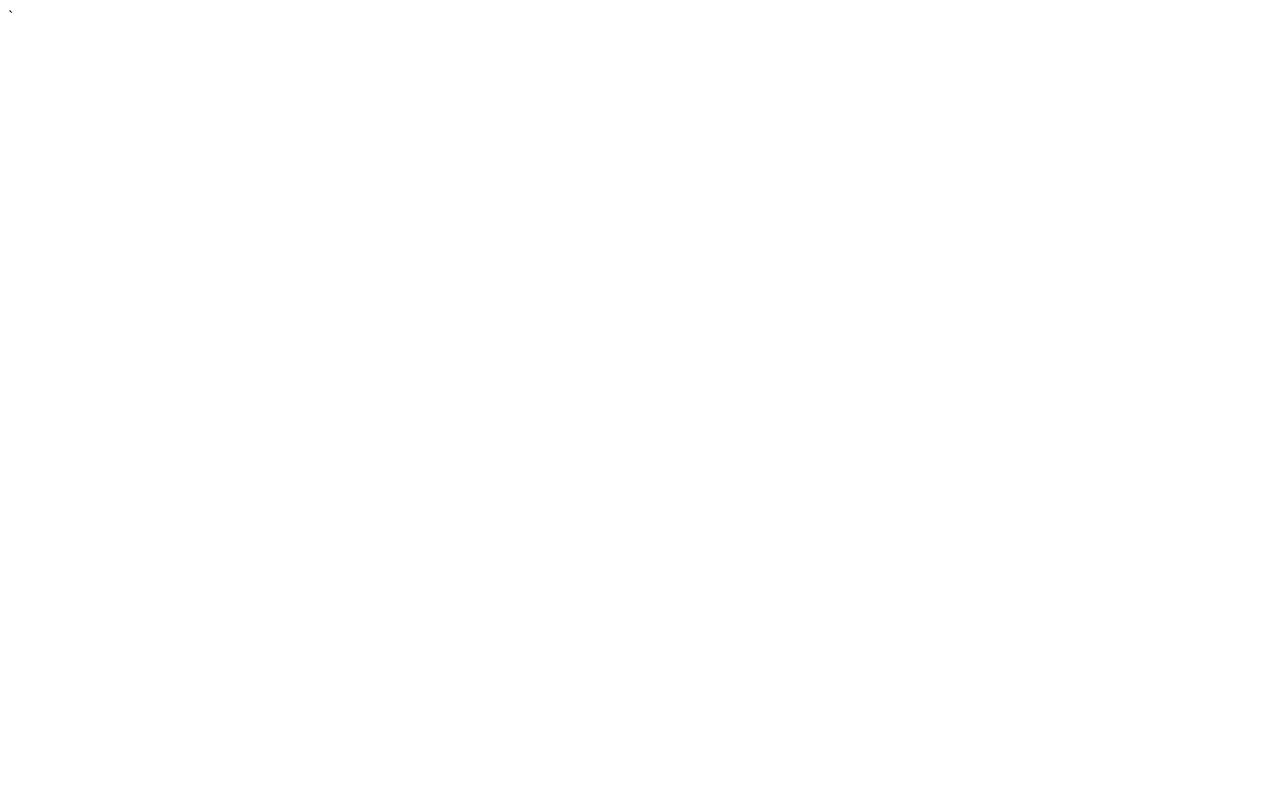
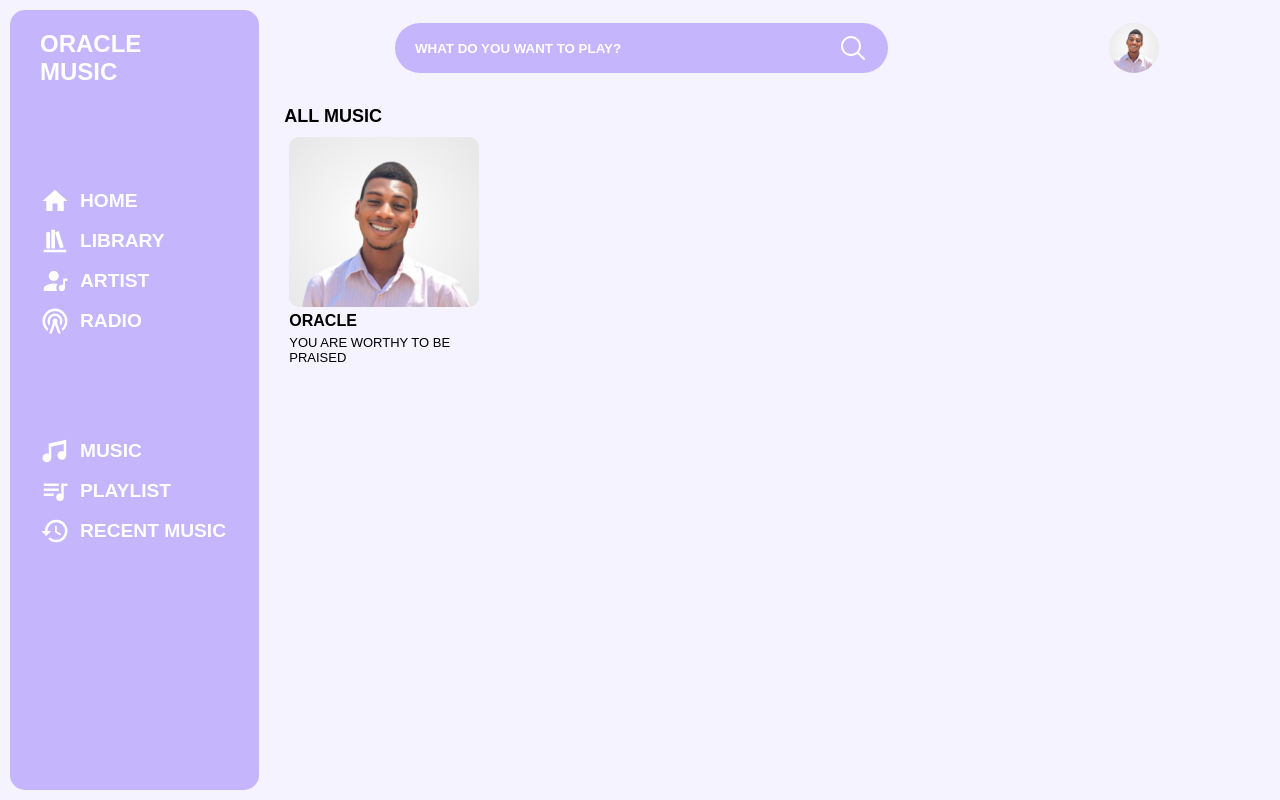
Before and after one commit to olamilekan5162/music-player, a plain HTML site: page index.html in a window 1280 px wide. Drawn offline with Linux system fonts and the light colour scheme; no server answers.

Commit message:
work is going on smootly and soft

```diff
--- a/index.html
+++ b/index.html
@@ -3,11 +3,102 @@
 <head>
     <meta charset="UTF-8">
     <meta name="viewport" content="width=device-width, initial-scale=1.0">
-    <title>Music-Player</title>
+    <title>Music Player</title>
+    <link rel="stylesheet" href="styles/styles.css">
 </head>
 <body>
-    <div class="container">`
+    <div class="main-container">
+
+        <aside>
+            <div class="logo">
+                <h1>ORACLE <br> MUSIC</h1>
+            </div>
+
+            <div class="top-menu">
+                <div class="box">
+                    <img src="images/home.svg" alt="home">
+                    <a href="index.html">HOME</a>
+
+                </div>
+
+                <div class="box">
+                    <img src="images/bookshelf.svg" alt="library">
+                    <a href="#">LIBRARY</a>
+                </div>
+
+                <div class="box">
+                    <img src="images/account-music.svg" alt="artist">
+                    <a href="#">ARTIST</a>
+                </div>
+
+                <div class="box">
+                    <img src="images/radio-tower.svg" alt="radio">
+                    <a href="#">RADIO</a>
+                </div>
+
+            </div>
+
+            <div class="down-menu">
+                <div class="box">
+                    <img src="images/music.svg" alt="music">
+                    <a href="#">MUSIC</a>
+                </div>
+
+                <div class="box">
+                    <img src="images/playlist-music.svg" alt="playlist">
+                    <a href="#">PLAYLIST</a>
+                </div>
+
+                <div class="box">
+                    <img src="images/history.svg" alt="recent">
+                    <a href="#">RECENT MUSIC</a>
+                </div>
+
+            </div>
+
+        </aside>
+
+        <main>
+            <div class="navbar">
+                <div class="search">
+                    <input type="text" name="search" id="search" placeholder="WHAT DO YOU WANT TO PLAY?">
+                    <img src="images/icons8-search.svg" alt="search-icon">
+
+                </div>
+                <div class="profile">
+                    <img src="images/loko headshot.jpg" alt="profile-pic">
+
+                </div>
+            </div>
+
+            <div class="main-wrapper">
+                <div class="header">
+                    ALL MUSIC
+                </div>
+
+                <div class="main-main">
+
+                    <div class="track-box">
+
+                        <div class="track-image">
+                            <img src="images/loko headshot.jpg" alt="cover art" id="cover-art">
+
+                        </div>
+
+                        <p id="track-artist">ORACLE</p>
+
+                        <p id="track-title">YOU ARE WORTHY TO BE PRAISED</p>
+
+                    </div>
+
+                </div>
+
+            </div>
+
+        </main>
 
     </div>
+
+    <script src="scripts/mad_logic.js"></script>
 </body>
 </html>
--- /dev/null
+++ b/scripts/mad_logic.js
@@ -0,0 +1,33 @@
+async function fetchMusic(){
+    const MY_API = 'https://api.deezer.com/search?q=pop'
+    try{
+
+        const res = await fetch(MY_API)
+        if(!res.ok){
+            throw new Error('fail to load dashboard, please refresh the page')
+        }
+
+        const data = await res.json()
+        displayMusic(data.data)
+
+    }
+    catch(e){
+        console.error(e)
+
+    }
+}
+
+fetchMusic();
+
+function displayMusic(data){
+
+    data.forEach((music) => {
+        // learnt this and i felt it is cool than adding child element one by one
+
+        trackContainer = `
+
+        `
+        console.log(music.artist.name)
+    });
+
+}
--- a/styles.css
+++ /dev/null
@@ -1 +0,0 @@
-/* grid-template-colums: repeat(auto-fit, minmax(18rem, 1fr)) */
--- /dev/null
+++ b/styles/styles.css
@@ -0,0 +1,201 @@
+/* grid-template-colums: repeat(auto-fit, minmax(18rem, 1fr)) */
+* {
+    margin: 0;
+    padding: 0;
+    box-sizing: border-box;
+}
+
+.main-container{
+    height: 100vh;
+    display: flex;
+    flex-direction: row;
+    background-color: #f5f3ff;
+    color: black;
+    padding: 10px;
+    gap: 15px;
+}
+
+aside {
+    display: flex;
+    height: 100%;
+    width: 20%;
+    flex-direction: column;
+    gap: 100px;
+    padding-left: 30px;
+    color: white;
+    background-color: #c4b5fd;
+    border-radius: 15px;
+
+}
+
+aside .logo {
+    margin-top: 20px;
+}
+
+.logo h1 {
+    font-family: Arial;
+    font-weight: 900;
+}
+
+.top-menu,
+.down-menu {
+    display: flex;
+    flex-direction: column;
+    gap: 10px;
+    height: fit-content;
+}
+
+.top-menu .box,
+.down-menu .box {
+    display: flex;
+    flex-direction: row;
+    align-items: center;
+    gap: 10px;
+    color: white;
+}
+
+.box img {
+    height: 30px;
+    width: 30px;
+    align-self: center;
+    filter: invert();
+}
+
+.box a{
+    font-weight: 700;
+    font-family: sans-serif;
+    font-size: larger;
+    color: white;
+    text-decoration: none;
+}
+
+.box p{
+    font-weight: 700;
+    font-family: sans-serif;
+    font-size: larger;
+}
+
+
+main {
+
+    display: flex;
+    height: 100%;
+    width: 80%;
+    flex-direction: column;
+    gap: 20px;
+    padding-left: 10px;
+    color: white;
+    background-color: #f5f3ff;
+    font-family: sans-serif;
+}
+
+main .navbar {
+    display: flex;
+    flex-direction: row;
+    justify-content: space-around;
+    align-items: center;
+    height: 10%;
+
+}
+.navbar .search {
+    width: 50%;
+    height: 50px;
+    border-radius: 30px;
+    background-color: #c4b5fd;
+    display: flex;
+    flex-direction: row;
+    justify-content: space-between;
+    padding: 5px 20px;
+    align-items: center;
+
+}
+
+.search input {
+    height: 40px;
+    outline: none;
+    border: none;
+    width: 100%;
+    background-color: #c4b5fd;
+    font-weight: 700;
+    color: white;
+}
+
+.search input::placeholder{
+    color: white;
+}
+
+.search img {
+    filter: invert();
+    height: 30px;
+    width: 30px;
+}
+
+.navbar .profile {
+    width: 50px;
+    height: 50px;
+    border-radius: 50%;
+    overflow: hidden;
+}
+.profile img {
+    width: 50px;
+    height: auto;
+}
+
+main .main-wrapper {
+    height: 90%;
+    display: flex;
+    flex-direction: column;
+    gap: 5px;
+
+}
+
+.main-wrapper .header {
+    color: black;
+    font-weight: 700;
+    font-size: large;
+
+}
+
+main .main-main {
+    display: flex;
+    flex-direction: row;
+    flex-wrap: wrap;
+    height: 100%;
+}
+
+.main-main .track-box {
+    height: 250px;
+    width: 200px;
+    border-radius: 10px;
+    display: flex;
+    flex-direction: column;
+    padding: 5px;
+    gap: 5px;
+    color: black;
+}
+
+.main-main .track-box:hover{
+    background-color: #ddd6fe;
+}
+
+.track-box .track-image {
+    width: 190px;
+    height: 170px;
+    border-radius: 10px;
+    overflow: hidden;
+
+}
+
+.track-image img {
+    width: 190px;
+    height: auto;
+}
+
+.track-box #track-artist {
+    font-weight: 700;
+
+}
+
+.track-box #track-title {
+    font-size: small;
+}
```
Also changed, not shown: mad_logic.js (deleted, +0 -23 lines), images/Capture.PNG (added), images/account-music.svg (added), images/bookshelf.svg (added), images/history.svg (added), images/home.svg (added), images/icons8-search.svg (added), images/loko headshot.jpg (added), images/music.svg (added), images/playlist-music.svg (added), images/radio-tower.svg (added), images/ui.png (added), scripts/learning.js (renamed from learning.js), 1 other file.
